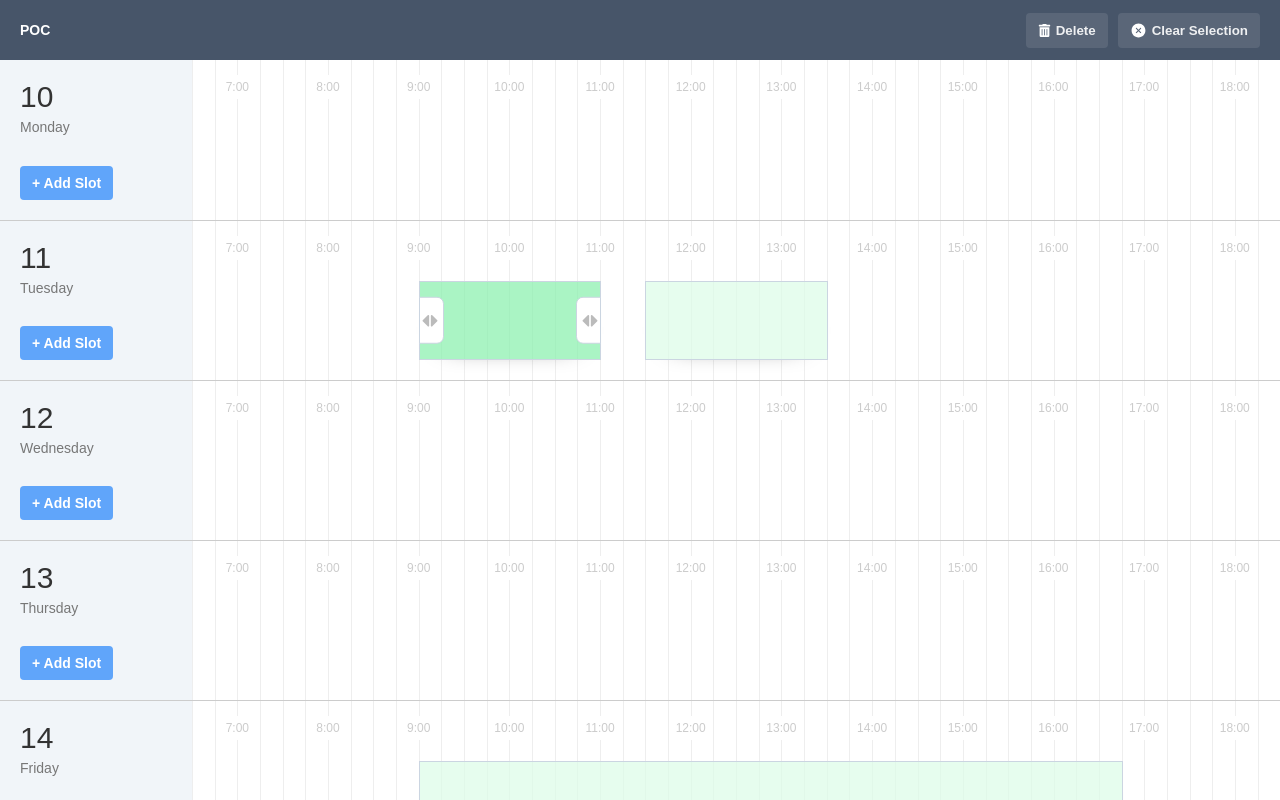
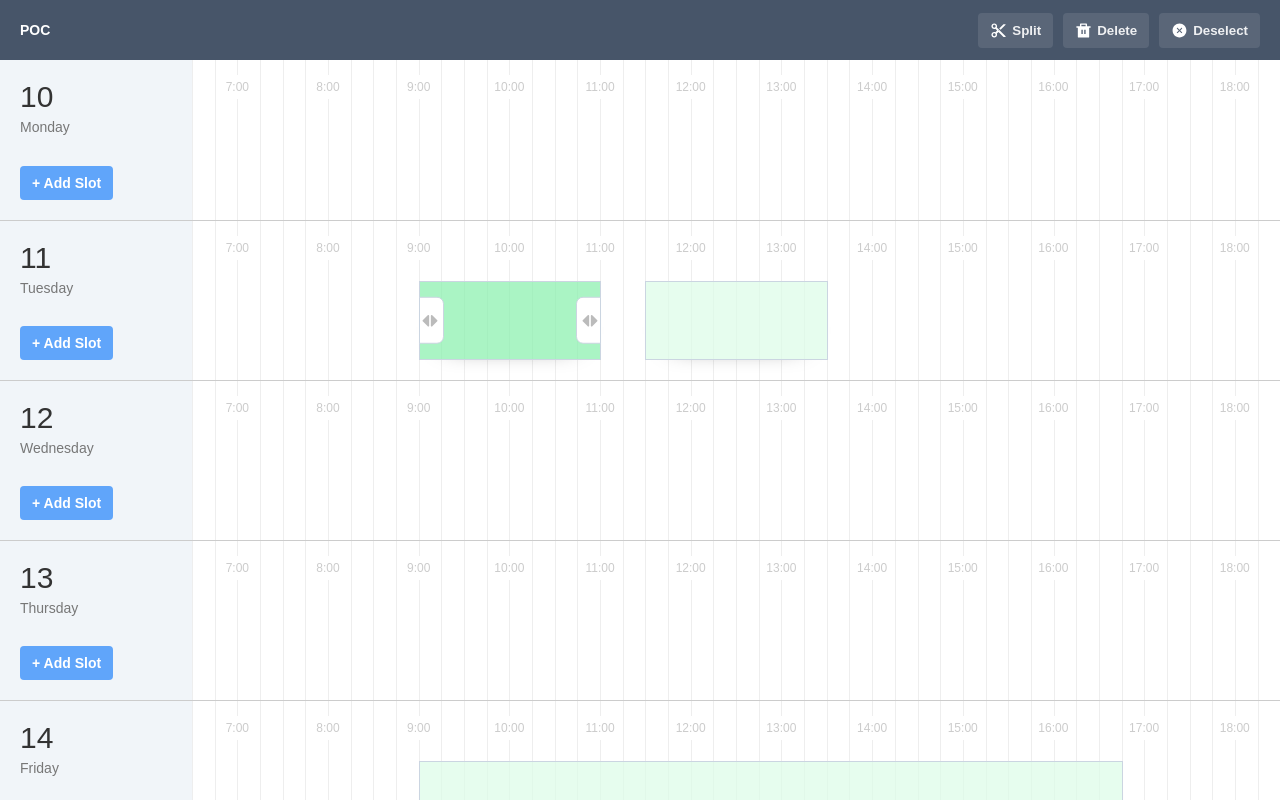
Before and after one commit to fraserboag/timeflex-poc, a React (Vite) app: page / in a window 1280 px wide. Both pictures are taken after a click on the button 509 px from the left and 320 px from the top of the page. Shown: the top 800 px of the page. Built offline with nearby package versions, Linux system fonts and the light colour scheme.

Commit message:
add shift splitting functionality

```diff
--- a/src/components/Calendar.jsx
+++ b/src/components/Calendar.jsx
@@ -30,9 +30,9 @@ const days = [
 ];
 
 const fakeApiResponse = [
-  { id: 1, startInterval: "1110", numSlots: 8, label: "Slot 1" },
-  { id: 2, startInterval: "1120", numSlots: 8, label: "Slot 2" },
-  { id: 3, startInterval: "1410", numSlots: 31, label: "Slot 3" },
+  { id: 1, startInterval: "1110", numSlots: 8 },
+  { id: 2, startInterval: "1120", numSlots: 8 },
+  { id: 3, startInterval: "1410", numSlots: 31 },
 ];
 
 const intervalsPerDay = 48;
@@ -72,7 +72,6 @@ function Calendar() {
         id: newSlotId,
         startInterval: `${dayNum}02`,
         numSlots: 4,
-        label: `Slot ${newSlotId}`,
       },
     ]);
     setSelectedSlot(newSlotId);
@@ -182,6 +181,8 @@ function Calendar() {
         selectedSlot={selectedSlot}
         setSelectedSlot={setSelectedSlot}
         deleteSlot={deleteSlot}
+        slots={slots}
+        setSlots={setSlots}
       />
       <DndContext
         onDragStart={handleDragStart}
--- a/src/components/Day.jsx
+++ b/src/components/Day.jsx
@@ -47,7 +47,6 @@ function Day({
                     key={slot.id}
                     id={slot.id}
                     numSlots={slot.numSlots}
-                    label={slot.label}
                     setSelectedSlot={setSelectedSlot}
                     selectedSlot={selectedSlot}
                   />
--- a/src/components/Header.jsx
+++ b/src/components/Header.jsx
@@ -1,5 +1,5 @@
 import "../styles/Header.scss";
-import { ClearSelection, TrashBin, ZoomOut, ZoomIn } from "./Icons";
+import { ClearSelection, TrashBin, ZoomOut, ZoomIn, SplitSlot } from "./Icons";
 
 function Header({
   zoomLevel,
@@ -7,6 +7,8 @@ function Header({
   selectedSlot,
   setSelectedSlot,
   deleteSlot,
+  slots,
+  setSlots,
 }) {
   const zoomIn = () => {
     let newZoom = zoomLevel + 1;
@@ -24,6 +26,34 @@ function Header({
     setSelectedSlot();
   };
 
+  const splitSlot = (selectedSlot) => {
+    const activeSlot = slots.find((slot) => slot.id === selectedSlot);
+    const halfWidth = Math.floor(activeSlot.numSlots / 2);
+
+    if (halfWidth < 1) return;
+
+    const isOddNumber = halfWidth * 2 !== activeSlot.numSlots;
+
+    const nextSlots = slots.map((slot) => {
+      if (slot.id === selectedSlot) {
+        slot.numSlots = halfWidth;
+      }
+      return slot;
+    });
+
+    let newSlotId = 1;
+    if (slots.length) newSlotId = slots[slots.length - 1].id + 1;
+
+    setSlots([
+      ...nextSlots,
+      {
+        id: newSlotId,
+        startInterval: `${parseInt(activeSlot.startInterval) + halfWidth}`,
+        numSlots: halfWidth + (isOddNumber ? 1 : 0),
+      },
+    ]);
+  };
+
   return (
     <header className="header">
       <div className="logo">POC</div>
@@ -31,15 +61,21 @@ function Header({
         <div className="slot-controls">
           <button
             onClick={() => {
+              splitSlot(selectedSlot);
+            }}
+          >
+            <SplitSlot /> Split
+          </button>
+          <button
+            onClick={() => {
               deleteSlot(selectedSlot);
               deselectSlot();
             }}
-            className="delete-slot"
           >
             <TrashBin /> Delete
           </button>
           <button onClick={deselectSlot}>
-            <ClearSelection /> Clear Selection
+            <ClearSelection /> Deselect
           </button>
         </div>
       ) : (
--- a/src/components/Icons.jsx
+++ b/src/components/Icons.jsx
@@ -21,12 +21,12 @@ export function TrashBin() {
       stroke="currentColor"
       fill="currentColor"
       strokeWidth="0"
-      viewBox="0 0 448 512"
+      viewBox="0 0 24 24"
       height="1em"
       width="1em"
       xmlns="http://www.w3.org/2000/svg"
     >
-      <path d="M32 464a48 48 0 0 0 48 48h288a48 48 0 0 0 48-48V128H32zm272-256a16 16 0 0 1 32 0v224a16 16 0 0 1-32 0zm-96 0a16 16 0 0 1 32 0v224a16 16 0 0 1-32 0zm-96 0a16 16 0 0 1 32 0v224a16 16 0 0 1-32 0zM432 32H312l-9.4-18.7A24 24 0 0 0 281.1 0H166.8a23.72 23.72 0 0 0-21.4 13.3L136 32H16A16 16 0 0 0 0 48v32a16 16 0 0 0 16 16h416a16 16 0 0 0 16-16V48a16 16 0 0 0-16-16z"></path>
+      <path d="M17 6H22V8H20V21C20 21.5523 19.5523 22 19 22H5C4.44772 22 4 21.5523 4 21V8H2V6H7V3C7 2.44772 7.44772 2 8 2H16C16.5523 2 17 2.44772 17 3V6ZM9 11V17H11V11H9ZM13 11V17H15V11H13ZM9 4V6H15V4H9Z"></path>
     </svg>
   );
 }
@@ -110,3 +110,23 @@ export function FourWayDrag() {
     </svg>
   );
 }
+
+export function SplitSlot() {
+  return (
+    <svg
+      stroke="currentColor"
+      fill="currentColor"
+      strokeWidth="0"
+      viewBox="0 0 24 24"
+      height="1em"
+      width="1em"
+      xmlns="http://www.w3.org/2000/svg"
+    >
+      <path fill="none" d="M0 0h24v24H0z"></path>
+      <circle cx="6" cy="18" r="2" fill="none"></circle>
+      <circle cx="12" cy="12" r=".5" fill="none"></circle>
+      <circle cx="6" cy="6" r="2" fill="none"></circle>
+      <path d="M9.64 7.64c.23-.5.36-1.05.36-1.64 0-2.21-1.79-4-4-4S2 3.79 2 6s1.79 4 4 4c.59 0 1.14-.13 1.64-.36L10 12l-2.36 2.36C7.14 14.13 6.59 14 6 14c-2.21 0-4 1.79-4 4s1.79 4 4 4 4-1.79 4-4c0-.59-.13-1.14-.36-1.64L12 14l7 7h3v-1L9.64 7.64zM6 8c-1.1 0-2-.89-2-2s.9-2 2-2 2 .89 2 2-.9 2-2 2zm0 12c-1.1 0-2-.89-2-2s.9-2 2-2 2 .89 2 2-.9 2-2 2zm6-7.5c-.28 0-.5-.22-.5-.5s.22-.5.5-.5.5.22.5.5-.22.5-.5.5zM19 3l-6 6 2 2 7-7V3z"></path>
+    </svg>
+  );
+}
--- a/src/components/TimeSlot.jsx
+++ b/src/components/TimeSlot.jsx
@@ -3,7 +3,7 @@ import { useIsMobile } from "../hooks/useIsMobile.js";
 import { ResizeHandle } from "./Icons.jsx";
 import "../styles/TimeSlot.scss";
 
-function TimeSlot({ id, numSlots, label, setSelectedSlot, selectedSlot }) {
+function TimeSlot({ id, numSlots, setSelectedSlot, selectedSlot }) {
   const { attributes, listeners, setNodeRef } = useDraggable({
     id: `draggable-${id}`,
   });
@@ -24,7 +24,6 @@ function TimeSlot({ id, numSlots, label, setSelectedSlot, selectedSlot }) {
       }
       onClick={() => setSelectedSlot(id)}
     >
-      {/* <span className="timeslot-label">{label}</span> */}
       <ResizeStart slotId={id} />
       <ResizeEnd slotId={id} />
     </div>
--- a/src/styles/Header.scss
+++ b/src/styles/Header.scss
@@ -42,18 +42,10 @@
         pointer-events: none;
         opacity: 0.3;
       }
-
-      &.delete-slot {
-        // background: #ef4444;
-        svg {
-          font-size: 13px;
-        }
-      }
     }
   }
 
   .zoom-controls {
-    column-gap: 5px;
     button {
       height: 36px;
       width: 36px;
@@ -77,6 +69,11 @@
     .zoom-controls,
     .slot-controls {
       display: flex;
+      column-gap: 7px;
+
+      button {
+        padding: 9px;
+      }
     }
   }
 }
--- a/src/styles/TimeSlot.scss
+++ b/src/styles/TimeSlot.scss
@@ -133,6 +133,9 @@
       border-top-right-radius: 0;
       border-bottom-right-radius: 7px;
       border-bottom-left-radius: 7px;
+      svg {
+        left: 0;
+      }
     }
 
     &.end {
@@ -140,6 +143,9 @@
       border-top-left-radius: 7px;
       border-top-right-radius: 7px;
       border-bottom-left-radius: 0;
+      svg {
+        right: 0;
+      }
     }
   }
 }
```
